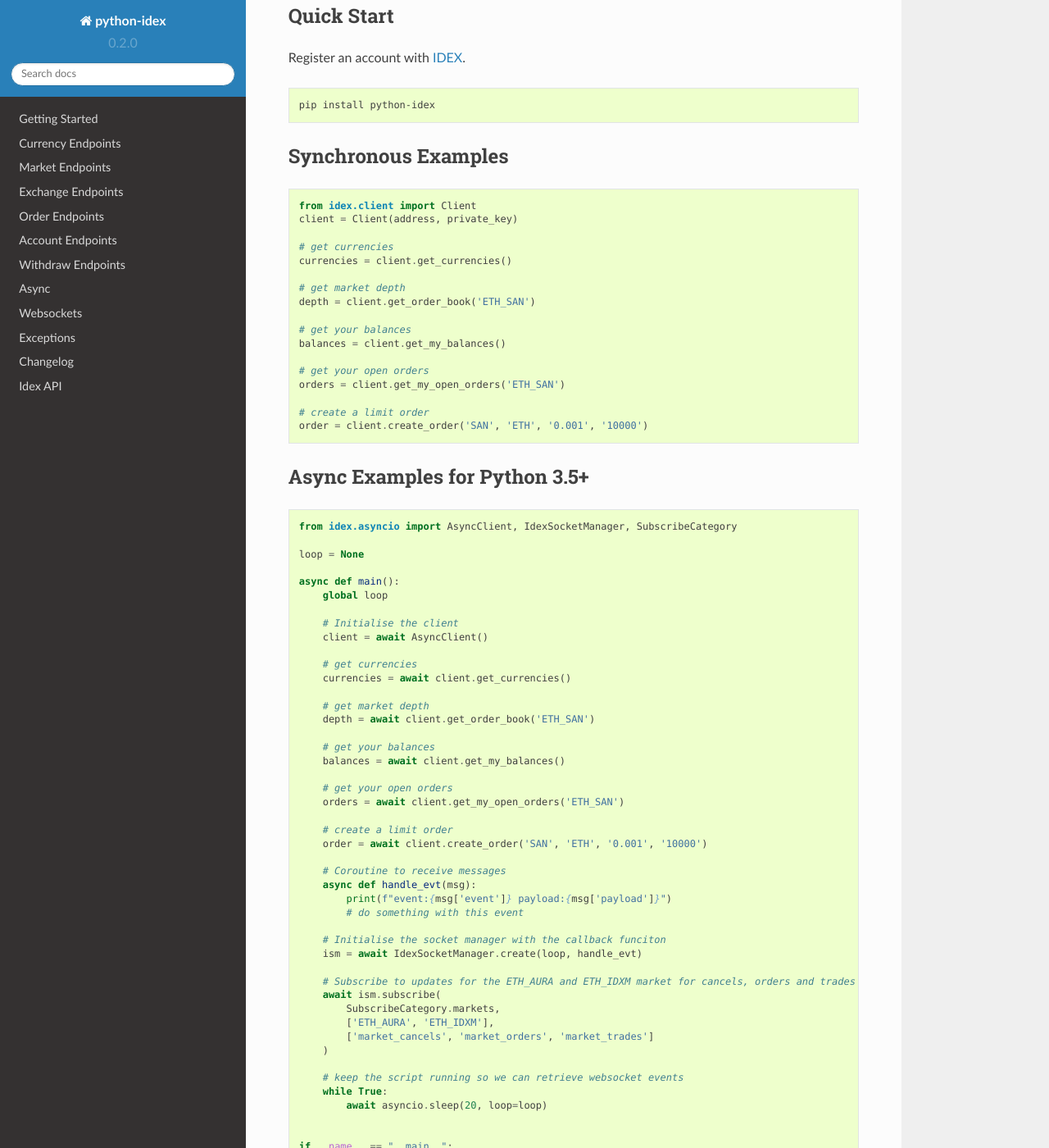
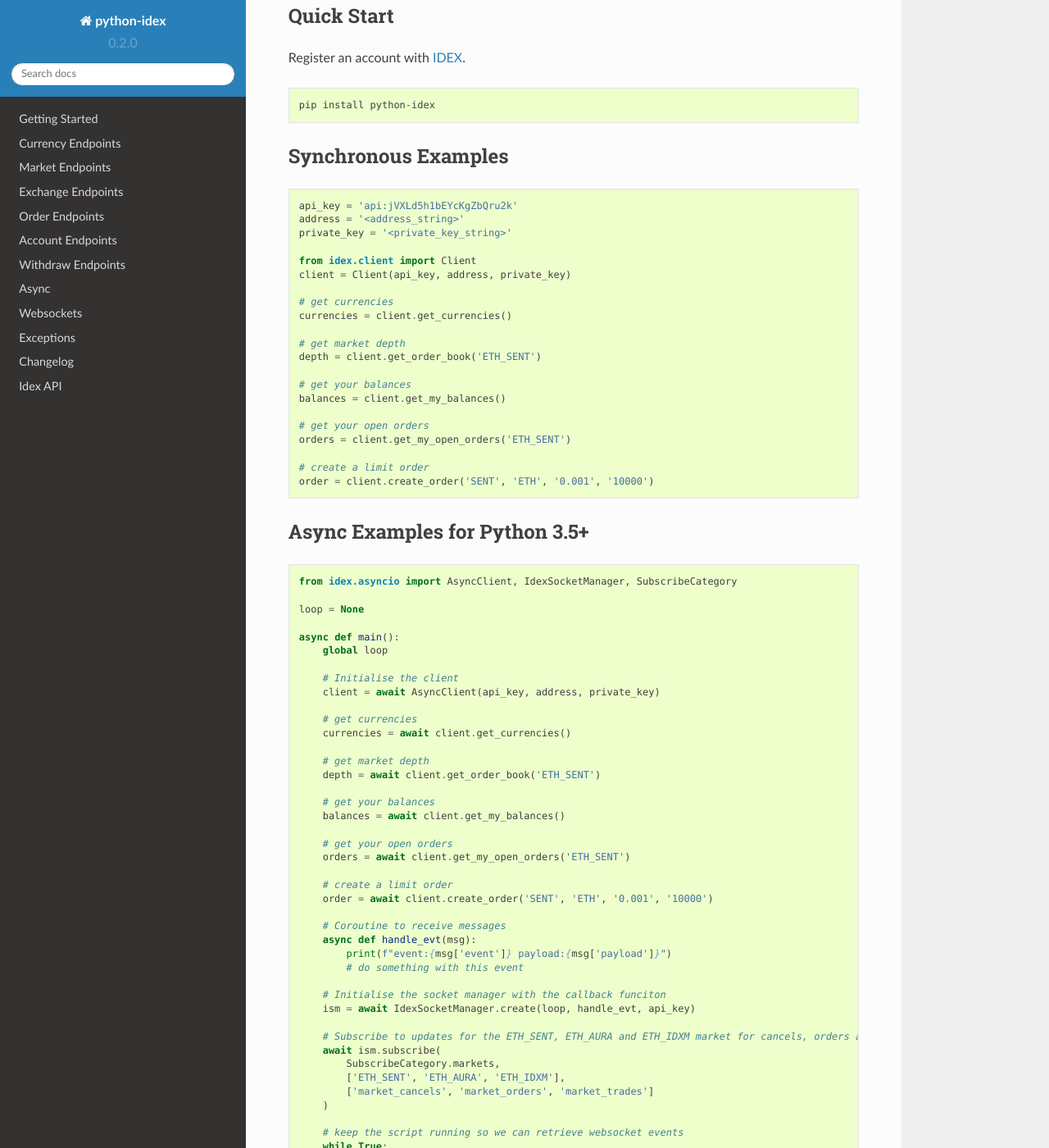
Before and after one commit to sammchardy/python-idex, a Sphinx documentation site: the page built from docs/index.rst, in a window 1280 px wide and 1400 px high, scrolled down 662 px. Shown: the whole window at 82% size. Built offline with Sphinx 7.4.7 and the Read the Docs theme 2.0.0, drawn with Linux system fonts in a browser that asks for light colours; formulas are drawn with MathJax 3; some of the changed text lies outside the part shown.

Commit message:
Update to v1.0.0

```diff
--- a/README.rst
+++ b/README.rst
@@ -55,23 +55,27 @@ Synchronous Examples
 
 .. code:: python
 
+    api_key = 'api:jVXLd5h1bEYcKgZbQru2k'
+    address = '<address_string>'
+    private_key = '<private_key_string>'
+
     from idex.client import Client
-    client = Client(address, private_key)
+    client = Client(api_key, address, private_key)
 
     # get currencies
     currencies = client.get_currencies()
 
     # get market depth
-    depth = client.get_order_book('ETH_SAN')
+    depth = client.get_order_book('ETH_SENT')
 
     # get your balances
     balances = client.get_my_balances()
 
     # get your open orders
-    orders = client.get_my_open_orders('ETH_SAN')
+    orders = client.get_my_open_orders('ETH_SENT')
 
     # create a limit order
-    order = client.create_order('SAN', 'ETH', '0.001', '10000')
+    order = client.create_order('SENT', 'ETH', '0.001', '10000')
 
 
 Async Examples for Python 3.5+
@@ -87,22 +91,22 @@ Async Examples for Python 3.5+
         global loop
 
         # Initialise the client
-        client = await AsyncClient()
+        client = await AsyncClient(api_key, address, private_key)
 
         # get currencies
         currencies = await client.get_currencies()
 
         # get market depth
-        depth = await client.get_order_book('ETH_SAN')
+        depth = await client.get_order_book('ETH_SENT')
 
         # get your balances
         balances = await client.get_my_balances()
 
         # get your open orders
-        orders = await client.get_my_open_orders('ETH_SAN')
+        orders = await client.get_my_open_orders('ETH_SENT')
 
         # create a limit order
-        order = await client.create_order('SAN', 'ETH', '0.001', '10000')
+        order = await client.create_order('SENT', 'ETH', '0.001', '10000')
 
         # Coroutine to receive messages
         async def handle_evt(msg):
@@ -110,12 +114,12 @@ Async Examples for Python 3.5+
             # do something with this event
 
         # Initialise the socket manager with the callback funciton
-        ism = await IdexSocketManager.create(loop, handle_evt)
+        ism = await IdexSocketManager.create(loop, handle_evt, api_key)
 
-        # Subscribe to updates for the ETH_AURA and ETH_IDXM market for cancels, orders and trades
+        # Subscribe to updates for the ETH_SENT, ETH_AURA and ETH_IDXM market for cancels, orders and trades
         await ism.subscribe(
             SubscribeCategory.markets,
-            ['ETH_AURA', 'ETH_IDXM'],
+            ['ETH_SENT', 'ETH_AURA', 'ETH_IDXM'],
             ['market_cancels', 'market_orders', 'market_trades']
         )
 
--- a/idex/__init__.py
+++ b/idex/__init__.py
@@ -4,4 +4,4 @@
 
 """
 
-__version__ = '0.3.6'
+__version__ = '1.0.0'
```
Also changed, not shown: other parts of README.rst (+1 -1 lines), docs/changelog.rst (+8 -0 lines).
